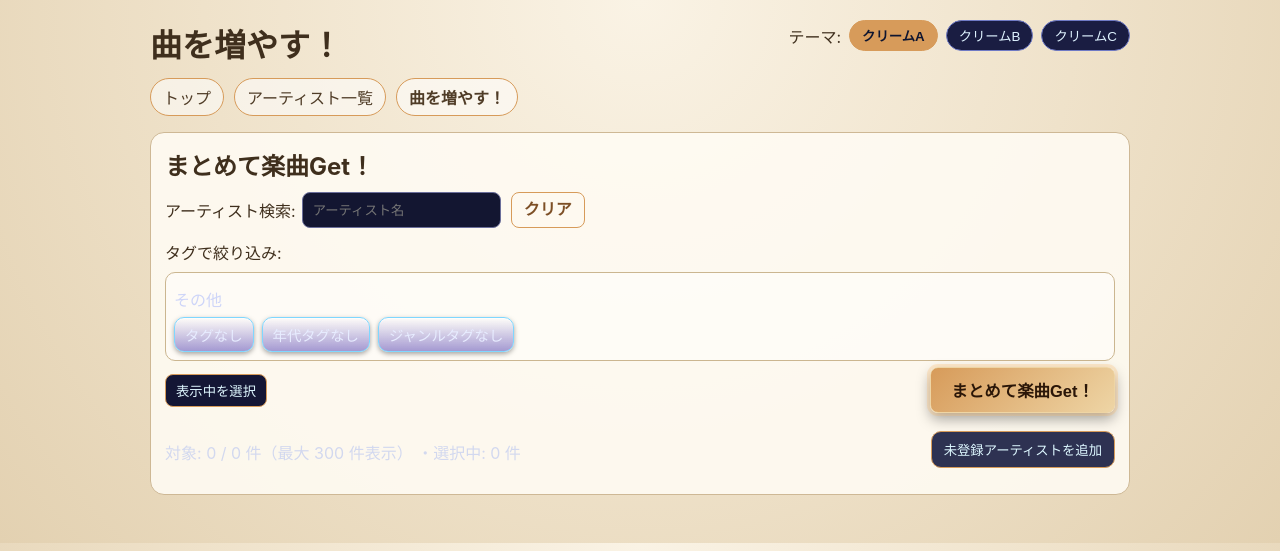
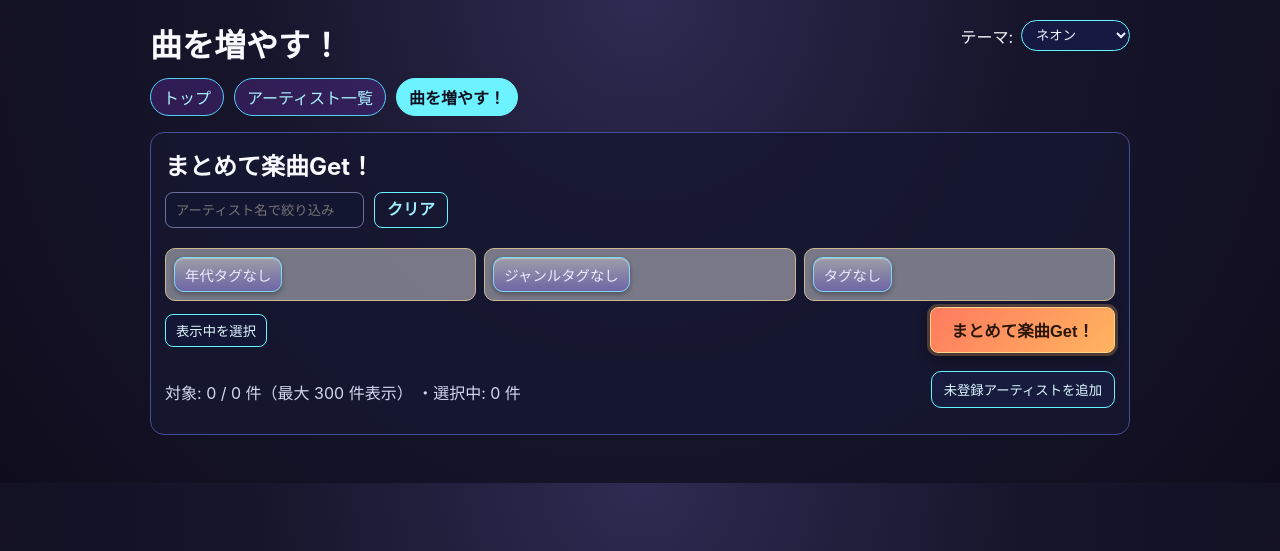
Before and after one commit to susro/songs.tnnet.work, a PHP site: page /builder.php in a window 1280 px wide. Shown: the top 551 px of the page. Run offline with PHP 8.4, Linux system fonts and the light colour scheme; data that the repository does not hold is empty.

Commit message:
Builder画面の崩れ修正とテーマ選択を再構成
旧3テーマを復活してクリーム系と統合し、トップ導線位置を調整。タグブロック整理と追加結果モーダル化で画面崩れを抑えた。

Made-with: Cursor

```diff
--- a/assets/app.css
+++ b/assets/app.css
@@ -246,6 +246,16 @@ body.theme-cream-c .hero-card {
   color: #ced5f8;
 }
 
+.hero-actions {
+  position: absolute;
+  top: 12px;
+  right: 12px;
+}
+
+.hero-card {
+  position: relative;
+}
+
 .home-grid {
   display: grid;
   grid-template-columns: 1fr;
@@ -477,6 +487,14 @@ body.theme-cream-c .hero-card {
   margin-left: auto;
 }
 
+.theme-select {
+  border: 1px solid var(--theme-accent, #64f4ff);
+  border-radius: 999px;
+  background: #161a43;
+  color: #e8f5ff;
+  padding: 6px 10px;
+}
+
 .theme-btn {
   border: 1px solid #6f7ac5;
   border-radius: 999px;
@@ -573,10 +591,61 @@ body.theme-cream-c .hero-card {
   margin: 6px 0 12px;
 }
 
+body.theme-cream-a .search-form input,
+body.theme-cream-b .search-form input,
+body.theme-cream-c .search-form input,
+body.theme-cream-a .theme-select,
+body.theme-cream-b .theme-select,
+body.theme-cream-c .theme-select {
+  background: #fffdf8;
+  color: #3a2c1f;
+  border-color: #c8af89;
+}
+
+body.theme-cream-a .data-table,
+body.theme-cream-b .data-table,
+body.theme-cream-c .data-table {
+  background: #fffdf8;
+}
+
+body.theme-cream-a .data-table th,
+body.theme-cream-a .data-table td,
+body.theme-cream-b .data-table th,
+body.theme-cream-b .data-table td,
+body.theme-cream-c .data-table th,
+body.theme-cream-c .data-table td {
+  color: #403022;
+  border-color: #d9c4a3;
+}
+
+body.theme-cream-a .data-table thead th,
+body.theme-cream-b .data-table thead th,
+body.theme-cream-c .data-table thead th {
+  background: #efe0c6;
+}
+
+body.theme-cream-a .admin-card,
+body.theme-cream-b .admin-card,
+body.theme-cream-c .admin-card {
+  background: #fffdf8;
+  border-color: #cfb48f;
+}
+
+body.theme-cream-a .admin-card small,
+body.theme-cream-b .admin-card small,
+body.theme-cream-c .admin-card small {
+  color: #5a4838;
+}
+
 @media (max-width: 640px) {
   .page-head {
     flex-direction: column;
     align-items: flex-start;
+  }
+
+  .hero-actions {
+    position: static;
+    margin-top: 8px;
   }
 
   .theme-switch {
--- a/builder.php
+++ b/builder.php
@@ -10,6 +10,8 @@ $runAddArtist = $_SERVER['REQUEST_METHOD'] === 'POST' && $action === 'add_artist
 $results = [];
 $errorMessage = '';
 $successMessage = '';
+$modalMessage = '';
+$modalMessageType = '';
 
 function fetchSongsForArtist(PDO $pdo, int $artistId): array {
     $stmt = $pdo->prepare("SELECT name FROM artists WHERE id = ?");
@@ -110,17 +112,17 @@ $buildTagGroups = function (array $artists): array {
     $allTags = array_keys($allTags);
     sort($allTags, SORT_NATURAL);
     $tagGroups = [
-        '年代タグ' => [],
-        'ジャンルタグ' => [],
-        'その他' => ['タグなし', '年代タグなし', 'ジャンルタグなし'],
+        'decade' => ['年代タグなし'],
+        'genre' => ['ジャンルタグなし'],
+        'other' => ['タグなし'],
     ];
     foreach ($allTags as $tagName) {
         if (preg_match('/^[0-9]{4}年代$/u', $tagName)) {
-            $tagGroups['年代タグ'][] = $tagName;
+            $tagGroups['decade'][] = $tagName;
         } elseif (preg_match('/(ロック|ポップ|アニソン|ボカロ|アイドル|ジャズ|クラシック|R&B|HIPHOP|V系|系)$/u', $tagName)) {
-            $tagGroups['ジャンルタグ'][] = $tagName;
+            $tagGroups['genre'][] = $tagName;
         } else {
-            $tagGroups['その他'][] = $tagName;
+            $tagGroups['other'][] = $tagName;
         }
     }
     return $tagGroups;
@@ -154,13 +156,15 @@ if ($runAddArtist) {
     $newArtistName = trim((string)($_POST['new_artist_name'] ?? ''));
     $confirmVariant = (string)($_POST['confirm_variant'] ?? '') === '1';
     if ($newArtistName === '') {
-        $errorMessage = '追加するアーティスト名を入力してください。';
+        $modalMessage = '追加するアーティスト名を入力してください。';
+        $modalMessageType = 'error';
     } else {
         $existsStmt = $pdo->prepare("SELECT id FROM artists WHERE name = ?");
         $existsStmt->execute([$newArtistName]);
         $existsId = (int)$existsStmt->fetchColumn();
         if ($existsId > 0) {
-            $successMessage = 'すでに登録済みのアーティストです。';
+            $modalMessage = 'すでに登録済みのアーティストです。';
+            $modalMessageType = 'info';
         } else {
             $suggestUrl = "https://itunes.apple.com/search?term=" . urlencode($newArtistName) . "&country=jp&entity=musicArtist&limit=1";
             $suggestJson = json_decode((string)@file_get_contents($suggestUrl), true);
@@ -169,14 +173,16 @@ if ($runAddArtist) {
                 $existsSuggestStmt = $pdo->prepare("SELECT id FROM artists WHERE name = ?");
                 $existsSuggestStmt->execute([$suggestedName]);
                 if ((int)$existsSuggestStmt->fetchColumn() > 0) {
-                    $errorMessage = "既存の候補「{$suggestedName}」があります。同一人物なら確認チェックを付けて追加してください。";
+                    $modalMessage = "既存の候補「{$suggestedName}」があります。このアーティストなら確認にチェックしてください。";
+                    $modalMessageType = 'error';
                 }
             }
         }
-        if ($errorMessage === '' && $existsId === 0) {
+        if ($modalMessage === '' && $existsId === 0) {
             $insertStmt = $pdo->prepare("INSERT INTO artists (name) VALUES (?)");
             $insertStmt->execute([$newArtistName]);
-            $successMessage = $newArtistName . ' を追加しました。';
+            $modalMessage = $newArtistName . ' を追加しました。';
+            $modalMessageType = 'success';
             $stmt = $pdo->prepare($sql);
             $stmt->execute($params);
             $artists = $stmt->fetchAll();
@@ -199,9 +205,14 @@ if ($runAddArtist) {
         <h1>曲を増やす！</h1>
         <div class="theme-switch">
             <span>テーマ:</span>
-            <button type="button" class="theme-btn is-active" data-theme="theme-cream-a">クリームA</button>
-            <button type="button" class="theme-btn" data-theme="theme-cream-b">クリームB</button>
-            <button type="button" class="theme-btn" data-theme="theme-cream-c">クリームC</button>
+            <select id="theme-select" class="theme-select">
+                <option value="theme-neon">ネオン</option>
+                <option value="theme-sunset">サンセット</option>
+                <option value="theme-mint">ミント</option>
+                <option value="theme-cream-a">クリームA</option>
+                <option value="theme-cream-b">クリームB</option>
+                <option value="theme-cream-c">クリームC</option>
+            </select>
         </div>
     </div>
     <nav class="top-nav">
@@ -214,18 +225,15 @@ if ($runAddArtist) {
         <h2>まとめて楽曲Get！</h2>
 
         <div class="search-form">
-            <label>アーティスト検索: <input type="text" id="artist-filter-input" value="<?= htmlspecialchars($keyword) ?>" placeholder="アーティスト名"></label>
+            <input type="text" id="artist-filter-input" value="<?= htmlspecialchars($keyword) ?>" placeholder="アーティスト名で絞り込み">
             <a class="link-button" href="builder.php">クリア</a>
         </div>
 
-        <div class="active-filters">
-            <span>タグで絞り込み:</span>
-        </div>
+        <div class="active-filters"></div>
         <div class="tag-groups-grid">
-            <?php foreach ($tagGroups as $groupName => $tags): ?>
+            <?php foreach ($tagGroups as $tags): ?>
                 <?php if (!$tags) continue; ?>
                 <div class="tag-group">
-                    <p class="panel-note tag-group-title"><?= htmlspecialchars($groupName) ?></p>
                     <div class="quick-chip-grid">
                         <?php foreach ($tags as $tagName): ?>
                             <button type="button" class="chip action-chip tag-filter jelly-chip" data-tag="<?= htmlspecialchars($tagName) ?>">
@@ -236,13 +244,6 @@ if ($runAddArtist) {
                 </div>
             <?php endforeach; ?>
         </div>
-
-        <?php if ($errorMessage !== ''): ?>
-            <div class="error-box"><p class="error-text"><?= htmlspecialchars($errorMessage) ?></p></div>
-        <?php endif; ?>
-        <?php if ($successMessage !== ''): ?>
-            <div class="success-box"><p><?= htmlspecialchars($successMessage) ?></p></div>
-        <?php endif; ?>
 
         <form method="post" id="bulk-get-form">
             <input type="hidden" name="action" value="bulk_fetch">
@@ -332,6 +333,16 @@ if ($runAddArtist) {
             <button type="button" id="close-add-artist-modal">閉じる</button>
         </div>
     </form>
+</dialog>
+
+<dialog id="add-artist-result-dialog" class="add-artist-dialog">
+    <div class="panel-card">
+        <h2>アーティスト追加</h2>
+        <p id="add-artist-result-text"></p>
+        <div class="select-tools">
+            <button type="button" id="close-add-artist-result">OK</button>
+        </div>
+    </div>
 </dialog>
 
 <dialog id="fetch-result-dialog" class="add-artist-dialog">
@@ -487,31 +498,34 @@ if (closeFetchResult) {
     fetchResultDialog.close();
   });
 }
-document.querySelectorAll('.theme-btn').forEach(function (button) {
-  button.addEventListener('click', function () {
-    var theme = button.dataset.theme;
-    document.body.classList.remove('theme-cream-a', 'theme-cream-b', 'theme-cream-c');
-    document.body.classList.add(theme);
-    localStorage.setItem('songsTheme', theme);
-    document.querySelectorAll('.theme-btn').forEach(function (b) { b.classList.remove('is-active'); });
-    button.classList.add('is-active');
-  });
+var themeSelect = document.getElementById('theme-select');
+themeSelect.addEventListener('change', function () {
+  var theme = themeSelect.value;
+  document.body.classList.remove('theme-neon', 'theme-sunset', 'theme-mint', 'theme-cream-a', 'theme-cream-b', 'theme-cream-c');
+  document.body.classList.add(theme);
+  localStorage.setItem('songsTheme', theme);
 });
-var savedTheme = localStorage.getItem('songsTheme') || 'theme-cream-a';
-document.body.classList.remove('theme-cream-a', 'theme-cream-b', 'theme-cream-c');
+var savedTheme = localStorage.getItem('songsTheme') || 'theme-neon';
+document.body.classList.remove('theme-neon', 'theme-sunset', 'theme-mint', 'theme-cream-a', 'theme-cream-b', 'theme-cream-c');
 document.body.classList.add(savedTheme);
-document.querySelectorAll('.theme-btn').forEach(function (button) {
-  button.classList.toggle('is-active', button.dataset.theme === savedTheme);
-});
+themeSelect.value = savedTheme;
 syncCardState();
 syncSelectedInputs();
 document.getElementById('loading-overlay').hidden = true;
 applyArtistFilters();
+<?php if ($runAddArtist && $modalMessage !== ''): ?>
+addArtistDialog.close();
+document.getElementById('add-artist-result-text').textContent = "<?= htmlspecialchars($modalMessage, ENT_QUOTES, 'UTF-8') ?>";
+document.getElementById('add-artist-result-dialog').showModal();
+<?php endif; ?>
 <?php if ($runFetch): ?>
 document.getElementById('loading-overlay').hidden = true;
 document.getElementById('fetch-result-summary').textContent = "<?= count($results) ?>アーティストで <?= (int)$totalInserted ?>曲 を取り込みました！";
 fetchResultDialog.showModal();
 <?php endif; ?>
+document.getElementById('close-add-artist-result').addEventListener('click', function () {
+  document.getElementById('add-artist-result-dialog').close();
+});
 </script>
 </body>
 </html>
--- a/index.php
+++ b/index.php
@@ -102,12 +102,14 @@ $quickDecades = $decadeStmt->fetchAll();
         <p class="hero-kicker">Songs.TNNET</p>
         <h1>Songs.TNNET</h1>
         <p class="hero-lead">探す・選ぶを同じ画面で。スマホでも使いやすいトップへ更新中です。</p>
+        <div class="hero-actions">
+            <a href="builder.php" class="launch-button top-launch-link">楽曲一括Get！</a>
+        </div>
     </header>
 
     <nav class="top-nav">
         <a href="index.php" class="is-active">トップ</a>
         <a href="artists.php">アーティスト一覧</a>
-        <a href="builder.php" class="launch-button top-launch-link">楽曲一括Get！</a>
     </nav>
 
     <section class="home-grid">
```
